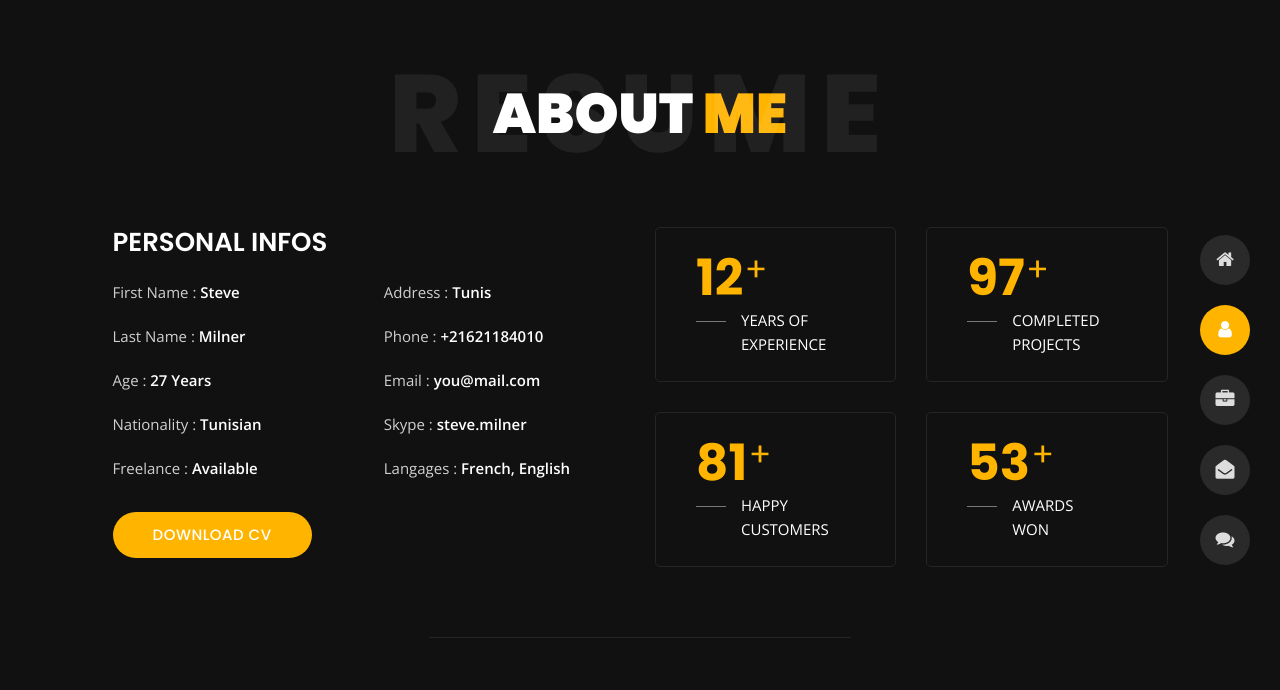
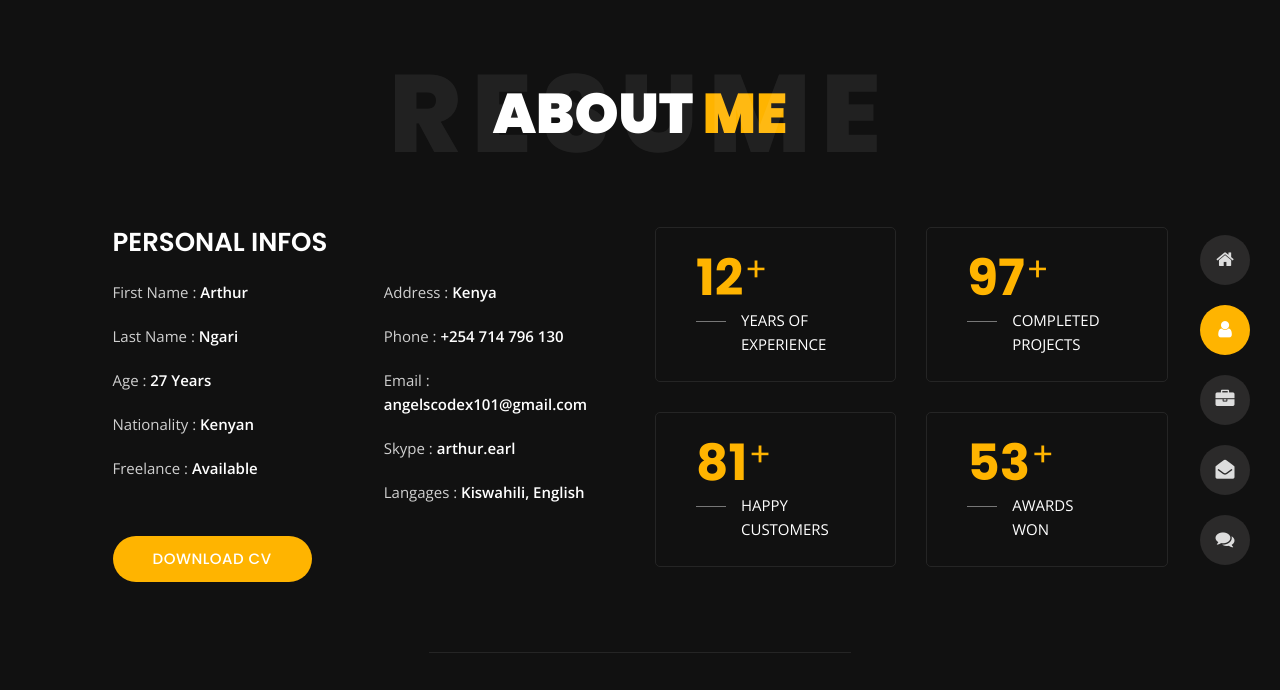
Before and after one commit to angels101/arthur_ngari_portfolio_2021, a plain HTML site: page about.html in a window 1280 px wide. Shown: the top 690 px of the page. Drawn offline with nearby package versions, Linux system fonts and the light colour scheme.

Commit message:
Update about.html
Edited Detailed texts

```diff
--- a/about.html
+++ b/about.html
@@ -5,7 +5,7 @@
 <!-- Mirrored from slimhamdi.net/tunis/dark/about.html by HTTrack Website Copier/3.x [XR&CO'2014], Wed, 14 Oct 2020 17:21:15 GMT -->
 <head>
     <meta charset="utf-8">
-    <title>About - Tunis Personal Portfolio</title>
+    <title>About - Arthur Ngari Personal Portfolio</title>
     <meta name="viewport" content="width=device-width, initial-scale=1">
 
     <!-- Template Google Fonts -->
@@ -119,20 +119,20 @@
                     </div>
                     <div class="col-6">
                         <ul class="about-list list-unstyled open-sans-font">
-                            <li> <span class="title">first name :</span> <span class="value d-block d-sm-inline-block d-lg-block d-xl-inline-block">Steve</span> </li>
-                            <li> <span class="title">last name :</span> <span class="value d-block d-sm-inline-block d-lg-block d-xl-inline-block">Milner</span> </li>
+                            <li> <span class="title">first name :</span> <span class="value d-block d-sm-inline-block d-lg-block d-xl-inline-block">Arthur</span> </li>
+                            <li> <span class="title">last name :</span> <span class="value d-block d-sm-inline-block d-lg-block d-xl-inline-block">Ngari</span> </li>
                             <li> <span class="title">Age :</span> <span class="value d-block d-sm-inline-block d-lg-block d-xl-inline-block">27 Years</span> </li>
-                            <li> <span class="title">Nationality :</span> <span class="value d-block d-sm-inline-block d-lg-block d-xl-inline-block">Tunisian</span> </li>
+                            <li> <span class="title">Nationality :</span> <span class="value d-block d-sm-inline-block d-lg-block d-xl-inline-block">Kenyan</span> </li>
                             <li> <span class="title">Freelance :</span> <span class="value d-block d-sm-inline-block d-lg-block d-xl-inline-block">Available</span> </li>
                         </ul>
                     </div>
                     <div class="col-6">
                         <ul class="about-list list-unstyled open-sans-font">
-                            <li> <span class="title">Address :</span> <span class="value d-block d-sm-inline-block d-lg-block d-xl-inline-block">Tunis</span> </li>
-                            <li> <span class="title">phone :</span> <span class="value d-block d-sm-inline-block d-lg-block d-xl-inline-block">+21621184010</span> </li>
-                            <li> <span class="title">Email :</span> <span class="value d-block d-sm-inline-block d-lg-block d-xl-inline-block">you@mail.com</span> </li>
-                            <li> <span class="title">Skype :</span> <span class="value d-block d-sm-inline-block d-lg-block d-xl-inline-block">steve.milner</span> </li>
-                            <li> <span class="title">langages :</span> <span class="value d-block d-sm-inline-block d-lg-block d-xl-inline-block">French, English</span> </li>
+                            <li> <span class="title">Address :</span> <span class="value d-block d-sm-inline-block d-lg-block d-xl-inline-block">Kenya</span> </li>
+                            <li> <span class="title">phone :</span> <span class="value d-block d-sm-inline-block d-lg-block d-xl-inline-block">+254 714 796 130</span> </li>
+                            <li> <span class="title">Email :</span> <span class="value d-block d-sm-inline-block d-lg-block d-xl-inline-block">angelscodex101@gmail.com</span> </li>
+                            <li> <span class="title">Skype :</span> <span class="value d-block d-sm-inline-block d-lg-block d-xl-inline-block">arthur.earl</span> </li>
+                            <li> <span class="title">langages :</span> <span class="value d-block d-sm-inline-block d-lg-block d-xl-inline-block">Kiswahili, English</span> </li>
                         </ul>
                     </div>
                     <div class="col-12 mt-3">
@@ -312,7 +312,7 @@
                                 <i class="fa fa-graduation-cap"></i>
                             </div>
                             <span class="time open-sans-font text-uppercase">2012</span>
-                            <h5 class="poppins-font text-uppercase">Master Degree <span class="place open-sans-font">Kiev University</span></h5>
+                            <h5 class="poppins-font text-uppercase">Master Degree <span class="place open-sans-font">Multimedia University Kenya</span></h5>
                             <p class="open-sans-font">Lorem ipsum dolor sit amet, consectetur elit, sed do eiusmod tempor incididunt ut adipisicing</p>
                         </li>
                         <li>
@@ -320,7 +320,7 @@
                                 <i class="fa fa-graduation-cap"></i>
                             </div>
                             <span class="time open-sans-font text-uppercase">2009</span>
-                            <h5 class="poppins-font text-uppercase">Bachelor Degree <span class="place open-sans-font">Tunis High School</span></h5>
+                            <h5 class="poppins-font text-uppercase">Bachelor Degree <span class="place open-sans-font">Moringa High School</span></h5>
                             <p class="open-sans-font">Lorem ipsum dolor sit amet, consectetur adipisicing elit, sed do eiusmod tempor ut labore</p>
                         </li>
                     </ul>
@@ -349,5 +349,5 @@
 </body>
 
 
-<!-- Mirrored from slimhamdi.net/tunis/dark/about.html by HTTrack Website Copier/3.x [XR&CO'2014], Wed, 14 Oct 2020 17:21:15 GMT -->
+
 </html>
```
